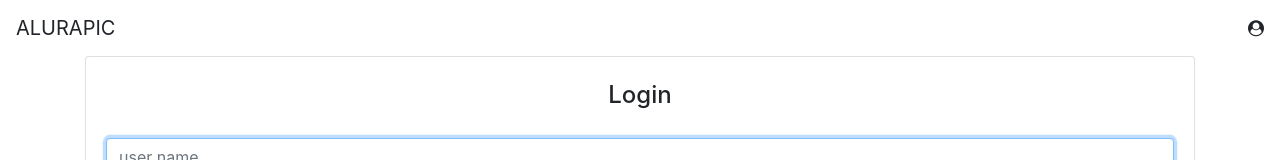
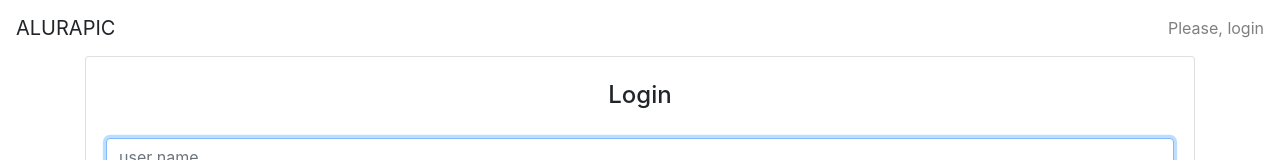
Before and after one commit to patyalves17/alurapic, an Angular app in the folder alurapic/: page / in a window 1280 px wide. Shown: the top 160 px of the page. Built offline with nearby package versions, Linux system fonts and the light colour scheme.

Commit message:
pipe async

```diff
--- a/alurapic/src/app/core/core.module.ts
+++ b/alurapic/src/app/core/core.module.ts
@@ -1,9 +1,10 @@
 import { NgModule } from "@angular/core";
 import { HeaderComponent } from "./header/header.component";
+import { CommonModule } from "@angular/common";
 
 @NgModule({
     declarations:[ HeaderComponent ],
-    imports:[],
+    imports:[CommonModule],
     exports:[ HeaderComponent ]
 })
 export class CoreModule{}
--- a/alurapic/src/app/core/header/header.component.html
+++ b/alurapic/src/app/core/header/header.component.html
@@ -1,9 +1,12 @@
 <header class="sticky-top">
     <nav class="navbar navbar-light bg-white">
         <a class="navbar-brand">ALURAPIC</a>
-        <div>
+        <div  *ngIf="(user$ |async )as user; else login" >
             <i class="fa fa-user-circle"></i>
-            <a>{{user?.name}}</a>
+            <a class="ml-3">{{user?.name}}</a>
         </div>
+        <ng-template #login>
+            <span class="navbar-text">Please, login</span>
+        </ng-template>
     </nav>
 </header>
--- a/alurapic/src/app/core/header/header.component.ts
+++ b/alurapic/src/app/core/header/header.component.ts
@@ -10,14 +10,14 @@
 export class HeaderComponent {
 
     user$:Observable<User>;
-    user:User;
+    // user:User;
 
     constructor( userService: UserService) {
         this.user$ = userService.getUser();
 
-        this.user$.subscribe(user =>{
-            this.user=user;
-        })
+        // this.user$.subscribe(user =>{
+        //     this.user=user;
+        // })
 
 
     }
```
